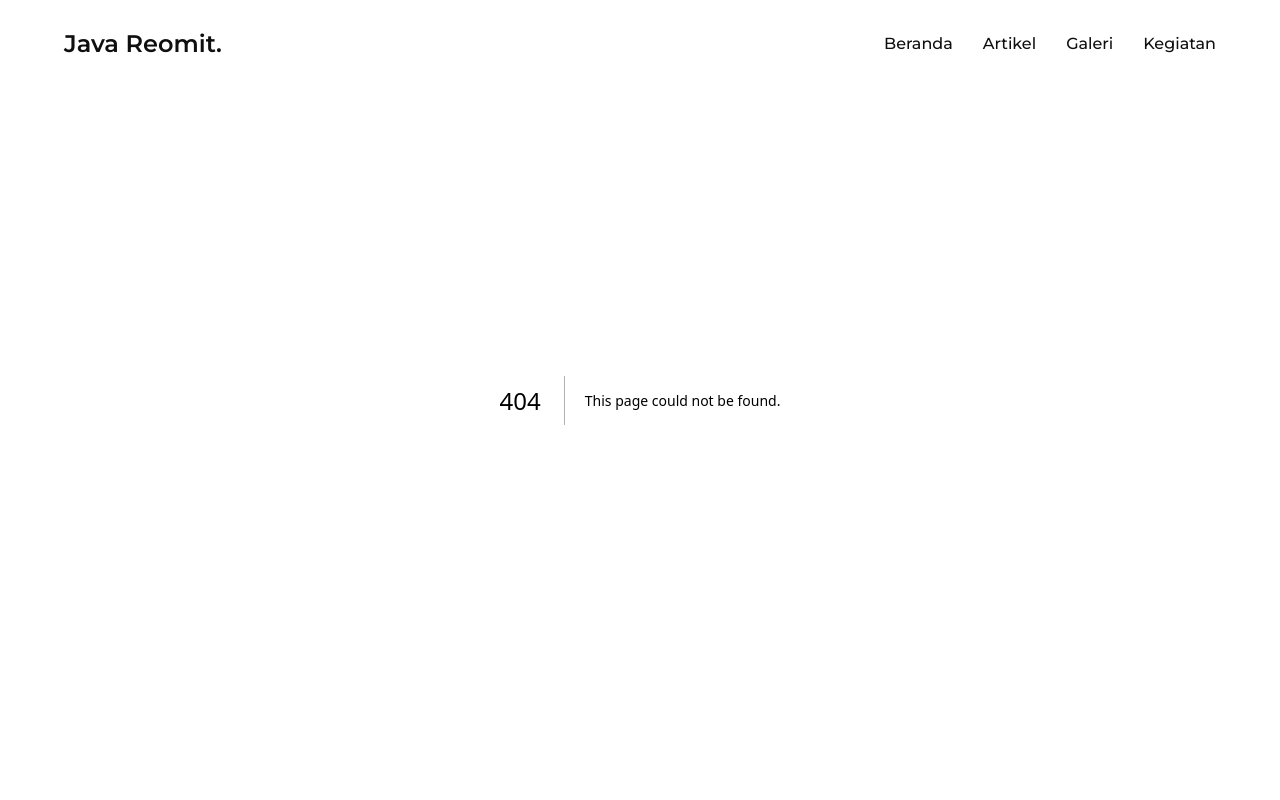
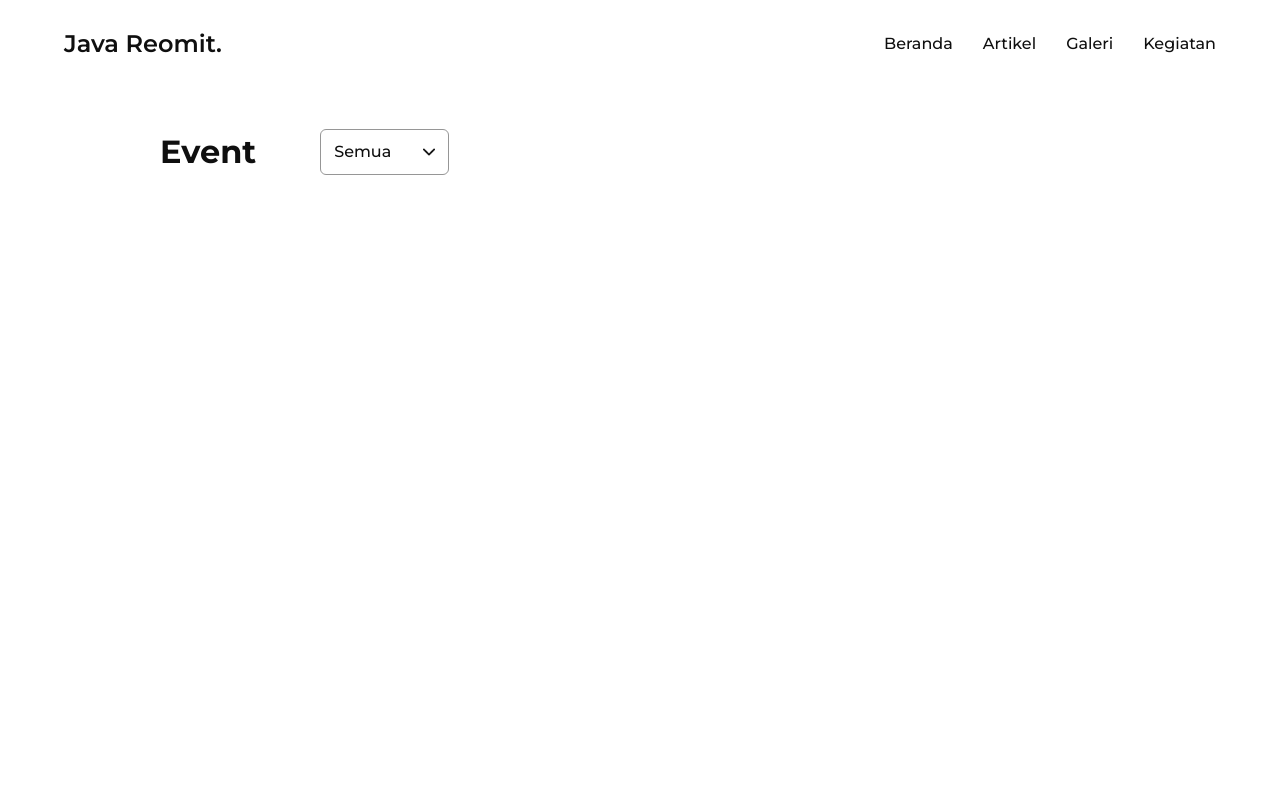
Before and after one commit to hmdnu/java-reomit, a Next.js app: page /kegiatan in a window 1280 px wide. Before the commit this address had no page. Shown: the top 800 px of the page. Built offline with nearby package versions, Linux system fonts and the light colour scheme.

Commit message:
feat: kegiatan page

```diff
--- /dev/null
+++ b/app/kegiatan/page.tsx
@@ -0,0 +1,15 @@
+import { FilterDropdownEvent } from "@/components";
+
+export default function page() {
+  return (
+    <section className="mt-32 h-screen w-[75%] m-auto">
+      <div>
+        <div className="text-fontPrimary flex gap-16 items-center">
+          <h1 className="text-h2 font-bold ">Event</h1>
+          {/* dropdown */}
+          <FilterDropdownEvent />
+        </div>
+      </div>
+    </section>
+  );
+}
--- /dev/null
+++ b/components/FilterDropdownEvent.tsx
@@ -0,0 +1,53 @@
+"use client";
+import { arrDown } from "@/public";
+import Image from "next/image";
+import { useEffect, useRef, useState } from "react";
+
+export default function FilterDropdownEvent() {
+  const [dropDown, isDropDown] = useState(false);
+  const dropDownContainer = useRef<HTMLDivElement>(null);
+
+  useEffect(() => {
+    window.onclick = (event) => {
+      const target = event.target as HTMLElement;
+
+      if (!target.matches("#drop-btn")) {
+        isDropDown(true);
+
+        if (!target.matches("#container-dropdown")) {
+          isDropDown(false);
+        }
+      }
+    };
+  }, []);
+
+  function test() {
+    console.log(dropDownContainer.current);
+  }
+
+  return (
+    <div className="relative">
+      <button
+        id="drop-btn"
+        onClick={() => isDropDown((prev) => !prev)}
+        className="border rounded-[6px] border-fontSecondary font-medium text-h5 px-[13px] py-[10px] flex gap-8 items-center"
+      >
+        Semua
+        <Image src={arrDown} alt="arrow down" width={12} className={`${dropDown ? "rotate-180" : "rotate-0"}`} />
+      </button>
+
+      {/* dropdown container */}
+      {dropDown ? (
+        <div
+          ref={dropDownContainer}
+          id="container-dropdown"
+          className="bg-white border rounded-[6px] px-[13px] py-[10px] mt-3 border-fontSecondary w-full flex gap-5 flex-col absolute"
+        >
+          <button>button 1</button>
+          <button>button 2</button>
+          <button>button 3</button>
+        </div>
+      ) : null}
+    </div>
+  );
+}
--- a/components/index.ts
+++ b/components/index.ts
@@ -5,6 +5,17 @@ import CarouselHome from "./CarouselHome";
 import CategoryCulture from "./CategoryCulture";
 import ArticleCardHome from "./ArticleCardHome";
 import QuoteHomepage from "./QuoteHomepage";
+import FilterDropdownEvent from "./FilterDropdownEvent";
 import Footer from "./Footer";
 
-export { ArticleCard, ArticleContent, CarouselHome, Nav, CategoryCulture, ArticleCardHome, QuoteHomepage, Footer };
+export {
+  ArticleCard,
+  ArticleContent,
+  CarouselHome,
+  Nav,
+  CategoryCulture,
+  ArticleCardHome,
+  QuoteHomepage,
+  FilterDropdownEvent,
+  Footer,
+};
--- a/public/index.ts
+++ b/public/index.ts
@@ -7,5 +7,6 @@ import quote from "./images/quote.png";
 import iconWa from "./icons/wa.svg";
 import iconIg from "./icons/ig.svg";
 import iconYt from "./icons/yt.svg";
+import arrDown from "./icons/arrowDown.svg";
 
-export { carousel1, carousel2, carousel3, profile, quote, iconWa, iconIg, iconYt };
+export { carousel1, carousel2, carousel3, profile, quote, iconWa, iconIg, iconYt, arrDown };
```
Also changed, not shown: public/icons/arrowDown.svg (added).
